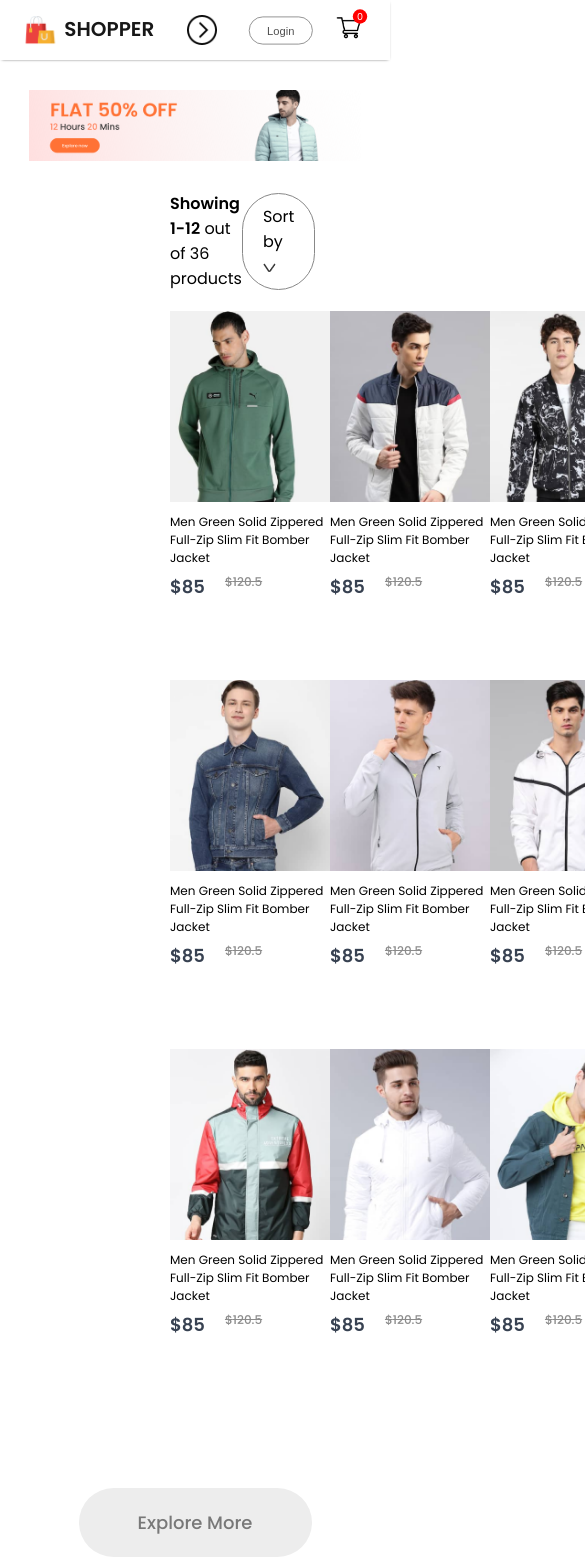
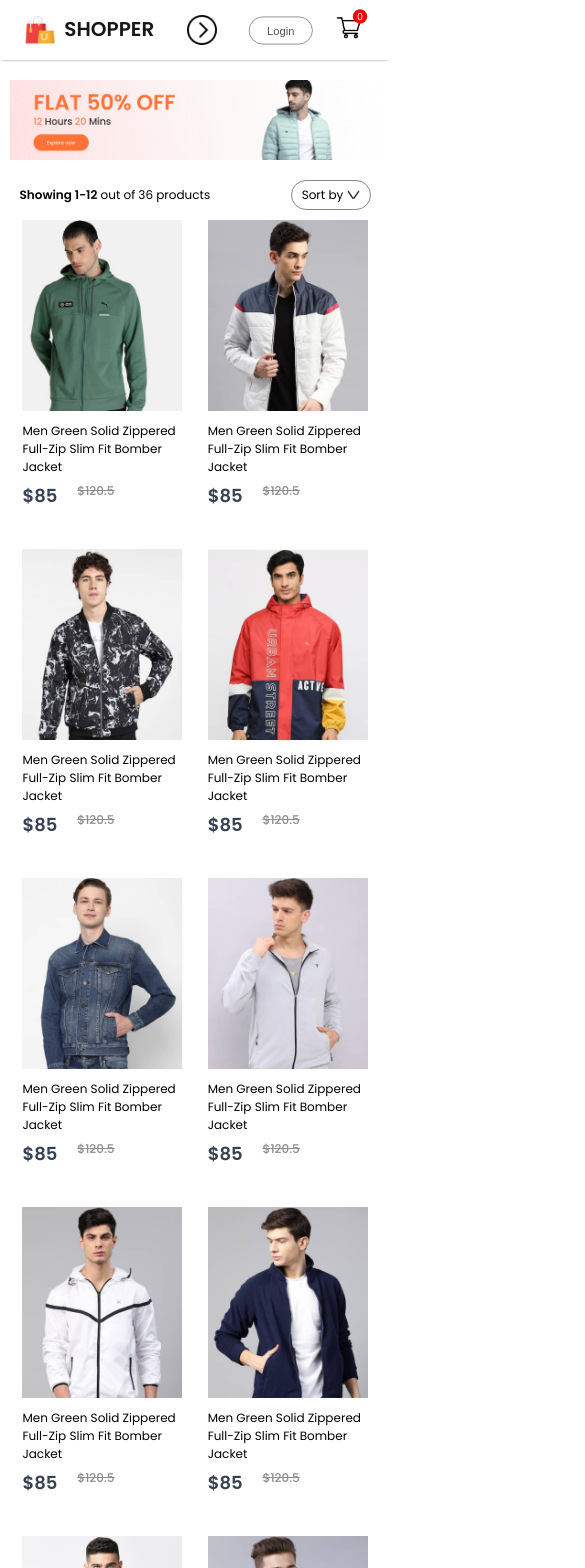
Before and after one commit to marinaivanovadev/E-commerce, a React (Create React App) app: page /mens in a window 390 px wide. Shown: the top 1568 px of the page, 585 px wide, since content can reach past the window. Built offline with nearby package versions, Linux system fonts and the light colour scheme.

Commit message:
Mobile adaptation Pages and Login

```diff
--- a/src/Pages/CSS/LoginSignup.css
+++ b/src/Pages/CSS/LoginSignup.css
@@ -59,3 +59,56 @@
 	font-size: 18px;
 	font-weight: 500;
 }
+@media(max-width:1280px){
+	.loginsignup{
+		padding-top: 50px;
+	}
+	.loginsignup-container{
+		width: auto;
+		max-width: 500px;
+		max-height: 500px;
+	}
+	.loginsignup-container h1{
+		margin: 10px 0px;
+	}
+	.loginsignup-fields{
+		gap: 20px;
+		margin-top: 20px;
+	}
+	.loginsignup-fields input{
+		height: 65px;
+		width: 93%;
+	}
+	.loginsignup-container button{
+		width: 100%;
+	}
+	.loginsignup-login{
+		font-size: 16px;
+	}
+	.loginsignup-agree{
+		font-size: 14px;
+		gap: 10px;
+	}
+}
+@media(max-width:800px){
+
+	.loginsignup-container{
+		padding: 20px 30px;
+	}
+	.loginsignup-container h1{
+		font-size: 24px;
+	}
+	.loginsignup-fields{
+		margin-top: 20px;
+	}
+	.loginsignup-fields input{
+		height: 50px;
+
+	}
+	.loginsignup-container button{
+		height: 50px;
+		font-size: 16px;
+	}
+
+
+}
--- a/src/Pages/CSS/ShopCategory.css
+++ b/src/Pages/CSS/ShopCategory.css
@@ -36,3 +36,55 @@
 	font-size: 18px;
 	font-weight: 500;
 }
+@media(max-width:2080px){
+	.shopcategory-banner{
+		margin: 20px auto;
+		width: 90%;
+	}
+	.shopcategory-indexSort{
+		width: 90%;
+		margin: auto;
+	}
+	.shopcategory-sort{
+		padding: 5px 10px;
+		font-size: 12px;
+	}
+	.shopcategory-indexSort p{
+		font-size: 12px;
+	}
+	.shopcategory-products{
+		width: 90%;
+		margin: 10px auto;
+		row-gap: 40px;
+	}
+	.shopcategory-products .item{
+		margin: auto;
+	}
+	.shopcategory-loadmore{
+		margin: 100px auto;
+		width: 200px;
+		height: 60px;
+		font-size: 16px;
+	}
+}
+@media(max-width:800px){
+	.shopcategory-banner{
+		width: 95%;
+	}
+	.shopcategory-products{
+		width: 95%;
+	}
+	.shopcategory-loadmore{
+		margin: 60px auto;
+		width: 150px;
+		height: 40px;
+		font-size: 13px;
+	}
+}
+@media(max-width:500px){
+
+	.shopcategory-products{
+		grid-template-columns: 1fr 1fr;
+	}
+
+}
```
